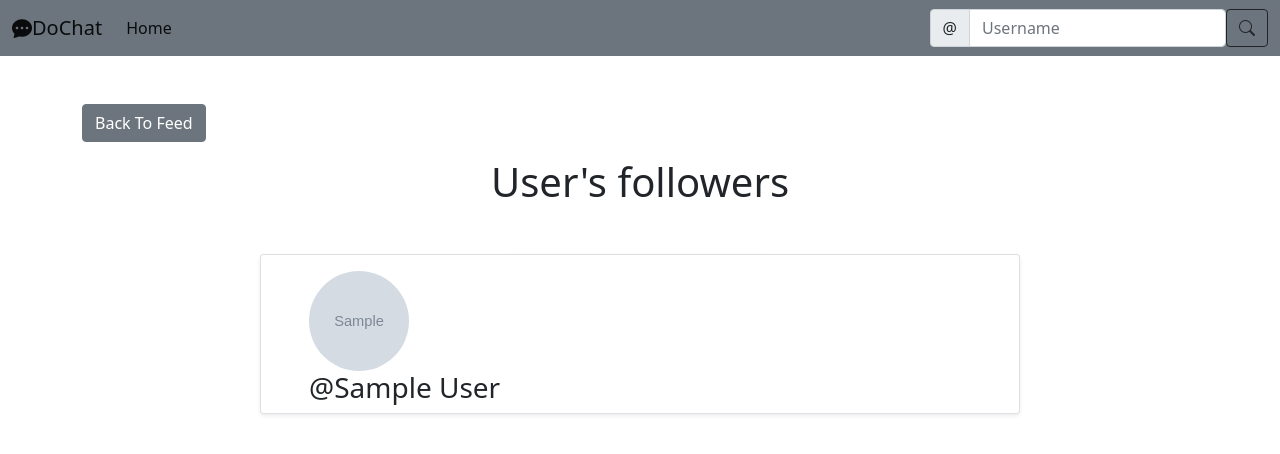
After one commit to Islom00/DoChat, a Django app: page /social/profile/1/followers in a window 1280 px wide. The commit adds this page. Shown: the top 454 px of the page. Run offline with Django 3.2, Linux system fonts and the light colour scheme; tables that the repository leaves empty hold one stand-in row (values such as "Sample post"); grey boxes marked "Sample" are stand-in pictures; some libraries are stand-ins or nearby versions.

Commit message:
followers

```diff
--- /dev/null
+++ b/assets/style.css
@@ -0,0 +1,13 @@
+.remove-default-btn {
+    background-color: transparent;
+    border: none;
+    box-shadow: none;
+}
+.post-text {
+    padding-top: 0.5rem;
+
+}
+.post-img {
+    float: left;
+    margin-right: 1rem;
+}
--- a/social/forms.py
+++ b/social/forms.py
@@ -15,7 +15,7 @@ class PostForm(forms.ModelForm):
 
     class Meta:
         model = Post
-        exclude = ["created_at", "author"]
+        exclude = ["created_at", "author", "likes", "dislikes"]
 
 
 class CommentForm(forms.ModelForm):
--- a/social/urls.py
+++ b/social/urls.py
@@ -1,7 +1,8 @@
 from django.urls import path
 
 from social.views import PostListView, PostDetailView, PostEditView, PostDeleteView, CommentDeleteView, ProfileView, \
-    ProfileEditView, AddFollower, RemoveFollower, PostAddView, AddLike, AddDislike
+    ProfileEditView, AddFollower, RemoveFollower, PostAddView, AddLike, AddDislike, UserSearchListView, \
+    UserFollowersListView
 
 app_name = "social"
 
@@ -18,4 +19,6 @@ urlpatterns = [
     path("profile/edit/<int:pk>", ProfileEditView.as_view(), name="profile-edit"),
     path("profile/<int:pk>/followers/add", AddFollower.as_view(), name="follower-add"),
     path("profile/<int:pk>/followers/remove", RemoveFollower.as_view(), name="follower-remove"),
+    path("search/", UserSearchListView.as_view(), name="profile-search"),
+    path("profile/<int:pk>/followers", UserFollowersListView.as_view(), name="user-followers"),
 ]
--- a/social/views.py
+++ b/social/views.py
@@ -1,9 +1,10 @@
 from django.contrib.auth.mixins import LoginRequiredMixin, UserPassesTestMixin
+from django.db.models import Q
 from django.http import HttpResponseRedirect
 from django.shortcuts import render, redirect
 from django.urls import reverse_lazy
 from django.views import View
-from django.views.generic import UpdateView, DeleteView
+from django.views.generic import UpdateView, DeleteView, ListView
 
 from social.forms import PostForm, CommentForm
 from social.models import Post, Comment, UserProfile
@@ -33,7 +34,10 @@ class PostAddView(LoginRequiredMixin, View):
 
 class PostListView(LoginRequiredMixin, View):
     def get(self, request, *args, **kwargs):
-        posts = Post.objects.all().order_by("-created_at")
+        logged_in_user = request.user
+        posts = Post.objects.filter(
+            author__profile__followers__in=[logged_in_user.id]
+        ).order_by("-created_at")
 
         context = {
             "posts": posts,
@@ -146,7 +150,7 @@ class ProfileView(View):
 
 class ProfileEditView(LoginRequiredMixin, UserPassesTestMixin, UpdateView):
     model = UserProfile
-    fields = ["avatar", "name", "birth_date", "bio"]
+    fields = ["avatar", "name", "birth_date", "bio", "location"]
     template_name = "social/profile_edit.html"
 
     def get_success_url(self):
@@ -234,3 +238,28 @@ class AddDislike(LoginRequiredMixin, View):
 
         next = request.POST.get('next', '/')
         return HttpResponseRedirect(next)
+
+
+class UserSearchListView(LoginRequiredMixin, View):
+    def get(self, request, *args, **kwargs):
+        query = self.request.GET.get("query")
+        profile_list = UserProfile.objects.filter(Q(
+            user__username__icontains=query
+        ))
+        context = {
+            "profile_list": profile_list
+        }
+
+        return render(request, "social/user_found.html", context)
+
+
+class UserFollowersListView(View):
+    def get(self, request, pk, *args, **kwargs):
+        profile = UserProfile.objects.get(pk=pk)
+        profile_followers = profile.followers.all()
+
+        context = {
+            "profile_followers": profile_followers,
+        }
+
+        return render(request, "social/view_followers.html", context)
--- a/templates/base.html
+++ b/templates/base.html
@@ -1,3 +1,4 @@
+{% load static %}
 <!doctype html>
 <html lang="en">
   <head>
@@ -10,6 +11,7 @@
     <!-- Bootstrap CSS -->
     <link href="https://cdn.jsdelivr.net/npm/bootstrap@5.0.0-beta1/dist/css/bootstrap.min.css" rel="stylesheet" integrity="sha384-giJF6kkoqNQ00vy+HMDP7azOuL0xtbfIcaT9wjKHr8RbDVddVHyTfAAsrekwKmP1" crossorigin="anonymous">
     <link rel="stylesheet" href="https://cdn.jsdelivr.net/npm/bootstrap-icons@1.7.1/font/bootstrap-icons.css">
+      <link rel="stylesheet" href="{% static 'style.css' %}">
     <title>DoChat</title>
   </head>
   <body>
--- a/templates/index.html
+++ b/templates/index.html
@@ -11,7 +11,7 @@
             <p class="mt-3 lead">Follow people who interest you, stay up to date on the latest news and join conversations with your friends!</p>
             <div class="d-flex justify-content-center mt-5">
                 <a href="accounts/login" class="btn btn-light mr-2">Log In</a>
-                <a href="{% url 'signup' %}" class="btn btn-dark">Register</a>
+                <a href="accounts/signup/" class="btn btn-dark">Register</a>
             </div>
         </div>
     </div>
--- a/templates/navbar.html
+++ b/templates/navbar.html
@@ -17,13 +17,14 @@
                     <a class="nav-link active" aria-current="page" href="#">Home</a>
                 </li>
             </ul>
-            <form class="d-flex">
+            <form method="GET" action="{% url 'social:profile-search' %}" class="d-flex">
+                {% csrf_token %}
                 <div class="input-group">
                     <span class="input-group-text" id="basic-addon1">@</span>
-                    <input type="text" class="form-control" placeholder="Username" aria-label="Username"
+                    <input name="query" value="{{ request.GET.query }}" type="text" class="form-control" placeholder="Username" aria-label="Username"
                            aria-describedby="basic-addon1">
                 </div>
-                <button class="btn btn-outline-light" type="submit">Search</button>
+                <button class="btn btn-outline-dark" type="submit"><i class="bi bi-search"></i></button>
             </form>
             {% if user.is_authenticated %}
                 <ul style="list-style-type: none">
--- /dev/null
+++ b/templates/social/view_followers.html
@@ -0,0 +1,20 @@
+{% extends 'base.html' %}
+
+{% block content %}
+    <div class="container">
+        <div class="row mt-5">
+            <div class="col-md-3 col-sm-6">
+                <a class="btn btn-secondary" href="{% url 'social:posts' %}">Back To Feed</a>
+            </div>
+        </div>
+        <h1 class="text-center mt-3">User's followers</h1>
+        <div class="row justify-content-center mt-5">
+            <div class="card shadow-sm col-md-8 col-sm-12 border-bottom px-5 pt-3">
+                {% for follower in profile_followers %}
+                    <img class="post-img rounded-circle" src="{{ follower.profile.avatar.url }}" alt="" width="100" height="100">
+                  <h3>@{{ follower.profile.name }}</h3>
+                {% endfor %}
+            </div>
+        </div>
+    </div>
+{% endblock %}
```
Also changed, not shown: templates/social/post_detail.html (+6 -2 lines), templates/social/profile.html (+4 -4 lines), templates/social/social.html (+15 -9 lines), templates/social/user_found.html (added, +20 -0 lines).
